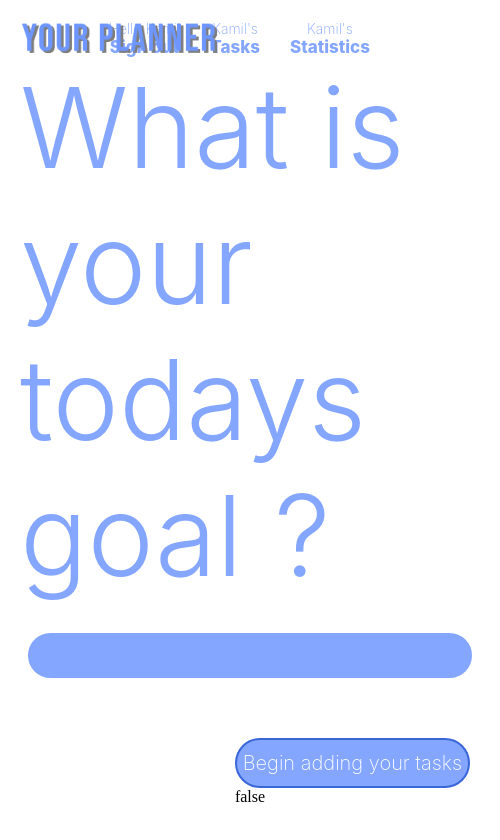
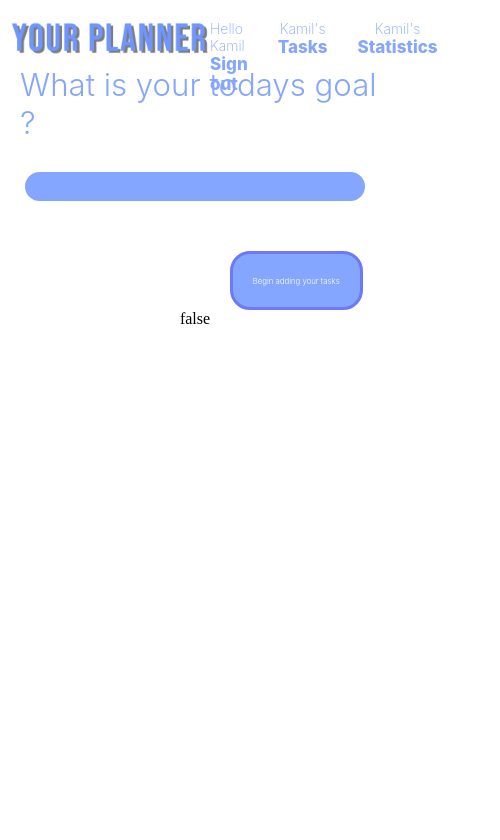
Before and after one commit to Maciag312/your-planner, a React (Create React App) app in the folder front-end-react/: page / in a window 390 px wide. Shown: the top 840 px of the page, 500 px wide, since content can reach past the window. Built offline with nearby package versions, Linux system fonts and the light colour scheme.

Commit message:
enhanced responsive home screen

```diff
--- a/front-end-react/src/Home/Header.css
+++ b/front-end-react/src/Home/Header.css
@@ -3,7 +3,7 @@
     top: 0;
     display: flex;
     width: 100%;
-    height: 60px;
+    height: 45px;
     padding: 10px;
     justify-content: space-between;
     z-index: 1;
@@ -18,10 +18,10 @@
   }
 
   .header__logo {
-    position: fixed;
     left: 20px;
     max-width: 200px;
     object-fit: contain;
+
   }
   .header__navBox{
     padding-top: 10px;
@@ -29,6 +29,7 @@
   }
  .header__nav{
      padding-right: 30px;
+
  }
  .header__option{
      align-items: center;
--- a/front-end-react/src/Home/Home.css
+++ b/front-end-react/src/Home/Home.css
@@ -1,24 +1,20 @@
 .home {
-
   display: flex;
   flex-direction: column;
-    max-height: 1200px;
-    min-width: 500px;
   background-color: white;
   z-index: 1;
   justify-content: flex-end;
   align-items: center;
-    margin-top: 15%;
-
+  margin-top: 17%;
 
   /* to remove */
   padding-bottom: 1000px;
 }
 .home__text {
-    margin-left:20px;
-    font-size: 700%;
+  margin-left: 20px;
+  font-size: 8vw;
   background-color: white;
-    color: #84A6FE;
+  color: #84a6fe;
   font-weight: 300;
   font-family: -apple-system, BlinkMacSystemFont, "Segoe UI", Roboto, Oxygen,
     Ubuntu, Cantarell, "Open Sans", "Helvetica Neue", sans-serif;
@@ -26,30 +22,30 @@
 .home__input {
   margin-top: 30px;
   border-radius: 50px;
-    background-color: #84A6FE;
-    border: 2px solid #84A6FE;
-    padding: 20px;
+  background-color: #84a6fe;
+  border: 2px solid #84a6fe;
+  padding: 3vw;
   width: 80%;
   height: 1px;
   outline: none;
+  font-size: 4vw;
+  color: white;
+}
+.home__button {
+  align-self: flex-end;
+  margin-top: 6vh;
+  margin-right: 7vw;
+  padding-left: 20px;
+  padding-right: 20px;
+  border-radius: 20px;
+  background-color: #84a6fe;
+  border: 3px solid #6e78fa;
+  height: 7vh;
+  font-weight: 300;
 
-
-  }
-  .home__button{
-    align-self: flex-end;
-    margin-top: 60px;
-    margin-right: 6%;
-
-    border-radius: 50px;
-    background-color: #84A6FE;
-    border: 2px solid #3966d8;
-    max-width: 300px;
-    min-width: 200px;
-    height: 50px;
-    font-weight: 200;
-
-    font-size: 20px;
-    font-family: -apple-system, BlinkMacSystemFont, 'Segoe UI', Roboto, Oxygen, Ubuntu, Cantarell, 'Open Sans', 'Helvetica Neue', sans-serif;
+  font-size: 2vw;
+  font-family: -apple-system, BlinkMacSystemFont, "Segoe UI", Roboto, Oxygen,
+    Ubuntu, Cantarell, "Open Sans", "Helvetica Neue", sans-serif;
   color: white;
   outline: none;
 }
```
Lines whose indentation alone changed are shown as unchanged.
